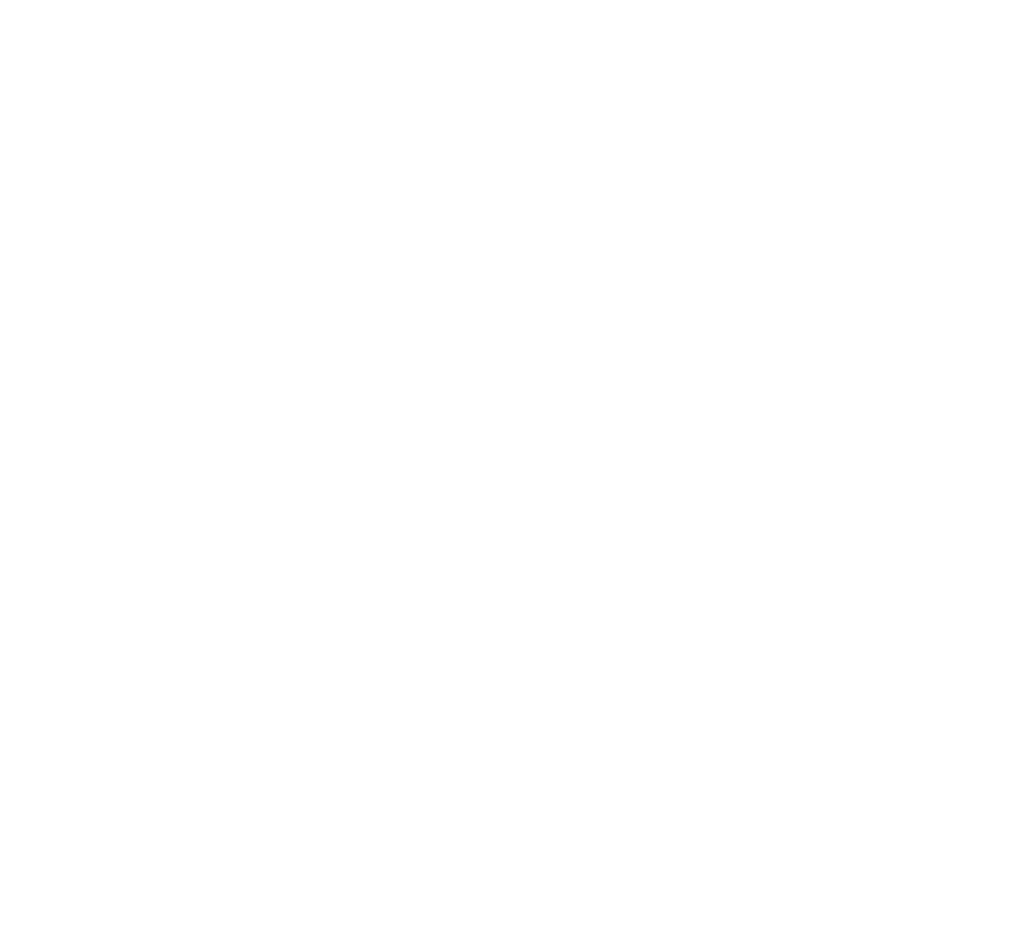
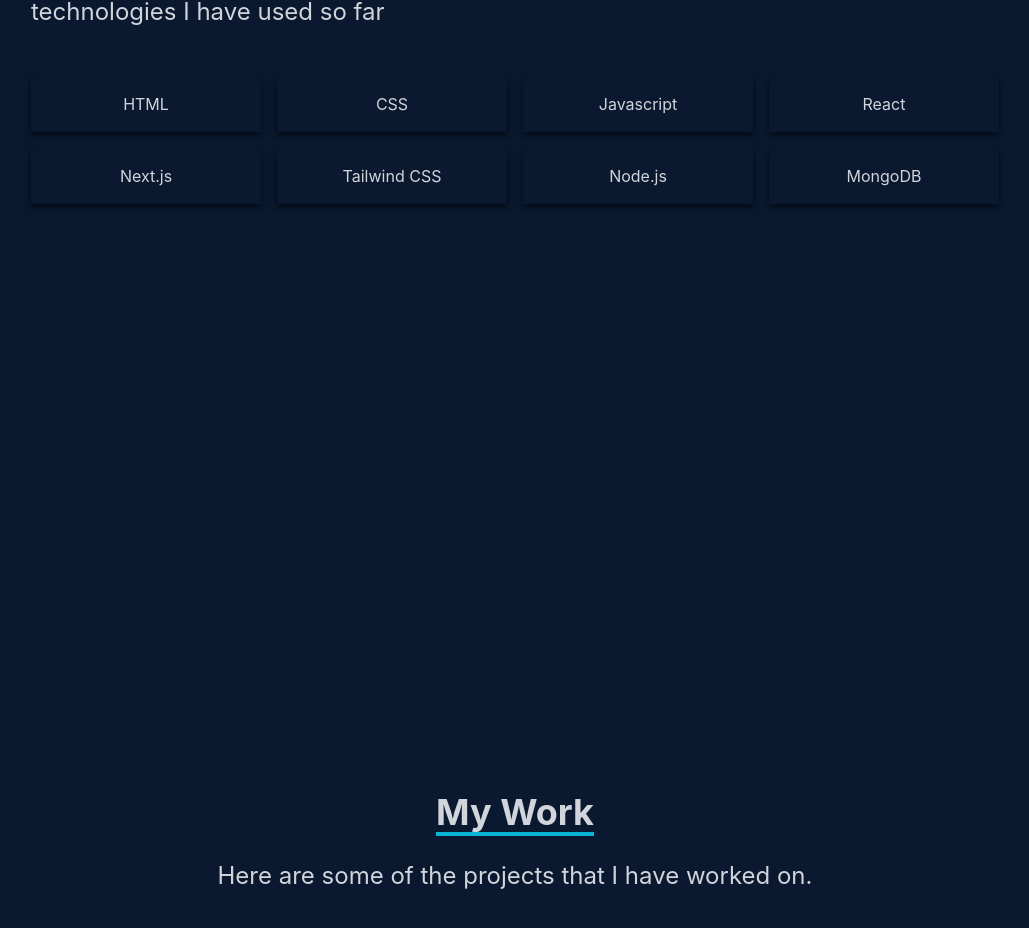
Before and after one commit to DevelopedByNoel/developedbynoel, a React (Create React App) app: page / in a window 1280 px wide. Shown: the part 1930-2858 px from the top of the page, without its empty margins (125-1154 px from the left). Before the commit the page ends 1600 px from the top, so only its background shows below. Built offline with nearby package versions, Linux system fonts and the light colour scheme.

Commit message:
completed skills sections and started on project section

```diff
--- a/src/components/Mywork.jsx
+++ b/src/components/Mywork.jsx
@@ -1,8 +1,15 @@
 import React from "react";
 
-function Mywork() {
+const Mywork = () => {
     return (
-        <div></div>
+        <div name='work' className="w-full md:h-screen text-gray-300 bg-[#0a192f]">
+            <div className="max-w-[1000px] mx-auto p-4 flex flex-col justify-center w-full h-full">
+                <div className="pb-8 w-full flex justify-center items-center flex-col">
+                    <p className="text-4xl font-bold inline border-b-4 text-gray-300 border-cyan-500">My Work</p>
+                    <p className="py-6 text-2xl">Here are some of the projects that I have worked on.</p>
+                </div>
+            </div>
+        </div>
     )
 }
 
--- a/src/components/Skills.jsx
+++ b/src/components/Skills.jsx
@@ -1,8 +1,43 @@
 import React from "react";
 
-function Skills() {
+const Skills = () => {
     return (
-        <div></div>
+        <div name='skills' className="w-full h-screen bg-[#0a192f] text-gray-300">
+            <div className="max-w-[1000px] mx-auto p-4 flex flex-col justify-center w-full h-full">
+                <p className="text-4xl font-bold inline border-b-4 border-cyan-500 text-center">Skills</p>
+                <p className="py-4 text-2xl">I am always looking to improve myself and learn new things. Here is a list of technologies I have used so far</p>
+
+
+                <div className="w-full grid grid-cols-2 sm:grid-cols-4 gap-4 text-center py-8">
+                    <div className="shadow-md shadow-[#040c16] hover:scale-110 duration-500">
+                        <p className="my-4">HTML</p>
+                    </div>
+                    <div className="shadow-md shadow-[#040c16] hover:scale-110 duration-500">
+                        <p className="my-4">CSS</p>
+                    </div>
+                    <div className="shadow-md shadow-[#040c16] hover:scale-110 duration-500">
+                        <p className="my-4">Javascript</p>
+                    </div>
+                    <div className="shadow-md shadow-[#040c16] hover:scale-110 duration-500">
+                        <p className="my-4">React</p>
+                    </div>
+                    <div className="shadow-md shadow-[#040c16] hover:scale-110 duration-500">
+                        <p className="my-4">Next.js</p>
+                    </div>
+                    <div className="shadow-md shadow-[#040c16] hover:scale-110 duration-500">
+                        <p className="my-4">Tailwind CSS</p>
+                    </div>
+                    <div className="shadow-md shadow-[#040c16] hover:scale-110 duration-500">
+                        <p className="my-4">Node.js</p>
+                    </div>
+
+                    <div className="shadow-md shadow-[#040c16] hover:scale-110 duration-500">
+                        <p className="my-4">MongoDB</p>
+                    </div>
+
+                </div>
+            </div>
+        </div>
     )
 }
 
```
